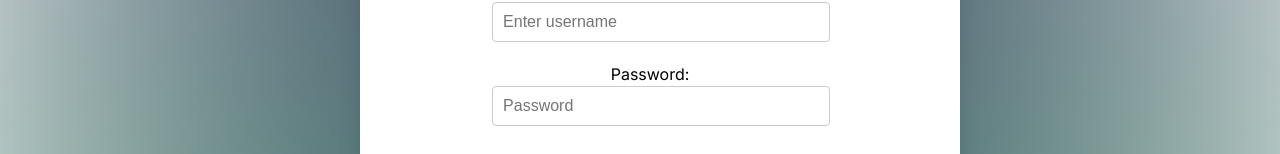
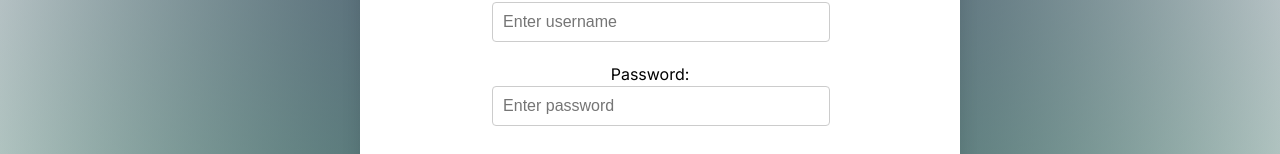
Before and after one commit to tylernh10/edp-capstone, a React (Vite) app in the folder react/: page /login in a window 1280 px wide. Shown: the part 270-424 px from the top of the page. Built offline with nearby package versions, Linux system fonts and the light colour scheme.

Commit message:
changed password placeholder text in login

```diff
--- a/react/src/components/Login.jsx
+++ b/react/src/components/Login.jsx
@@ -63,7 +63,7 @@ const Login = () => {
                                     type="password"
                                     className="form-control"
                                     id="password"
-                                    placeholder="Password"
+                                    placeholder="Enter password"
                                     value={password}
                                     onChange={(e) => setPassword(e.target.value)}
                                 />
```
